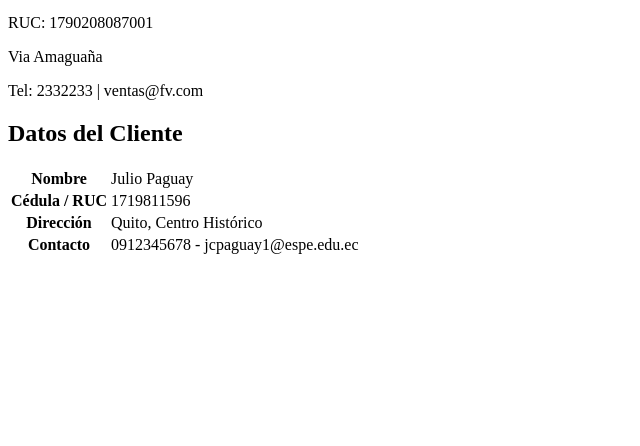
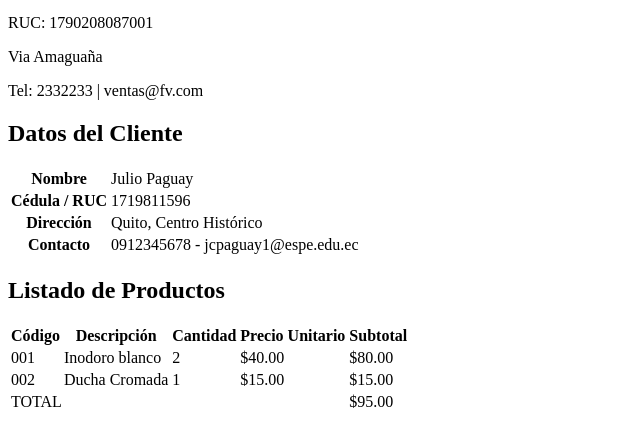
Before and after one commit to JCPB2000/A2.Paguay_Julio_PICW, a plain HTML site: page index.html in a window 1280 px wide. Shown: the part 100-546 px from the top of the page, without its empty margins (0-640 px from the left). Drawn offline with Linux system fonts and the light colour scheme.

Commit message:
Creacion tabla Lista de productos

```diff
--- a/index.html
+++ b/index.html
@@ -24,13 +24,60 @@
     <div class="bloque cliente">
         <h2>Datos del Cliente</h2>
         <table>
-            <tr><th>Nombre</th><td>Julio Paguay</td></tr>
-            <tr><th>Cédula / RUC</th><td>1719811596</td></tr>
-            <tr><th>Dirección</th><td>Quito, Centro Histórico</td></tr>
-            <tr><th>Contacto</th><td>0912345678 - jcpaguay1@espe.edu.ec</td></tr>
+            <tr>
+                <th>Nombre</th>
+                <td>Julio Paguay</td>
+            </tr>
+            <tr>
+                <th>Cédula / RUC</th>
+                <td>1719811596</td>
+            </tr>
+            <tr>
+                <th>Dirección</th>
+                <td>Quito, Centro Histórico</td>
+            </tr>
+            <tr>
+                <th>Contacto</th>
+                <td>0912345678 - jcpaguay1@espe.edu.ec</td>
+            </tr>
+        </table>
+    </div>
+
+    <!-- Listado de Productos -->
+    <div class="bloque productos">
+        <h2>Listado de Productos</h2>
+        <table>
+            <tr>
+                    <th>Código</th>
+                    <th>Descripción</th>
+                    <th>Cantidad</th>
+                    <th>Precio Unitario</th>
+                    <th>Subtotal</th>
+            </tr>
+            <tr>
+                    <td>001</td>
+                    <td>Inodoro blanco</td>
+                    <td>2</td>
+                    <td>$40.00</td>
+                    <td>$80.00</td>
+            </tr>
+            <tr>
+                    <td>002</td>
+                    <td>Ducha Cromada</td>
+                    <td>1</td>
+                    <td>$15.00</td>
+                    <td>$15.00</td>
+            </tr>
+            <tr>
+                    <td colspan="4" class="total-label">TOTAL</td>
+                    <td class="total">$95.00</td>
+
+
+            </tr>
         </table>
     </div>
 
 
+
 </body>
 </html>
```
